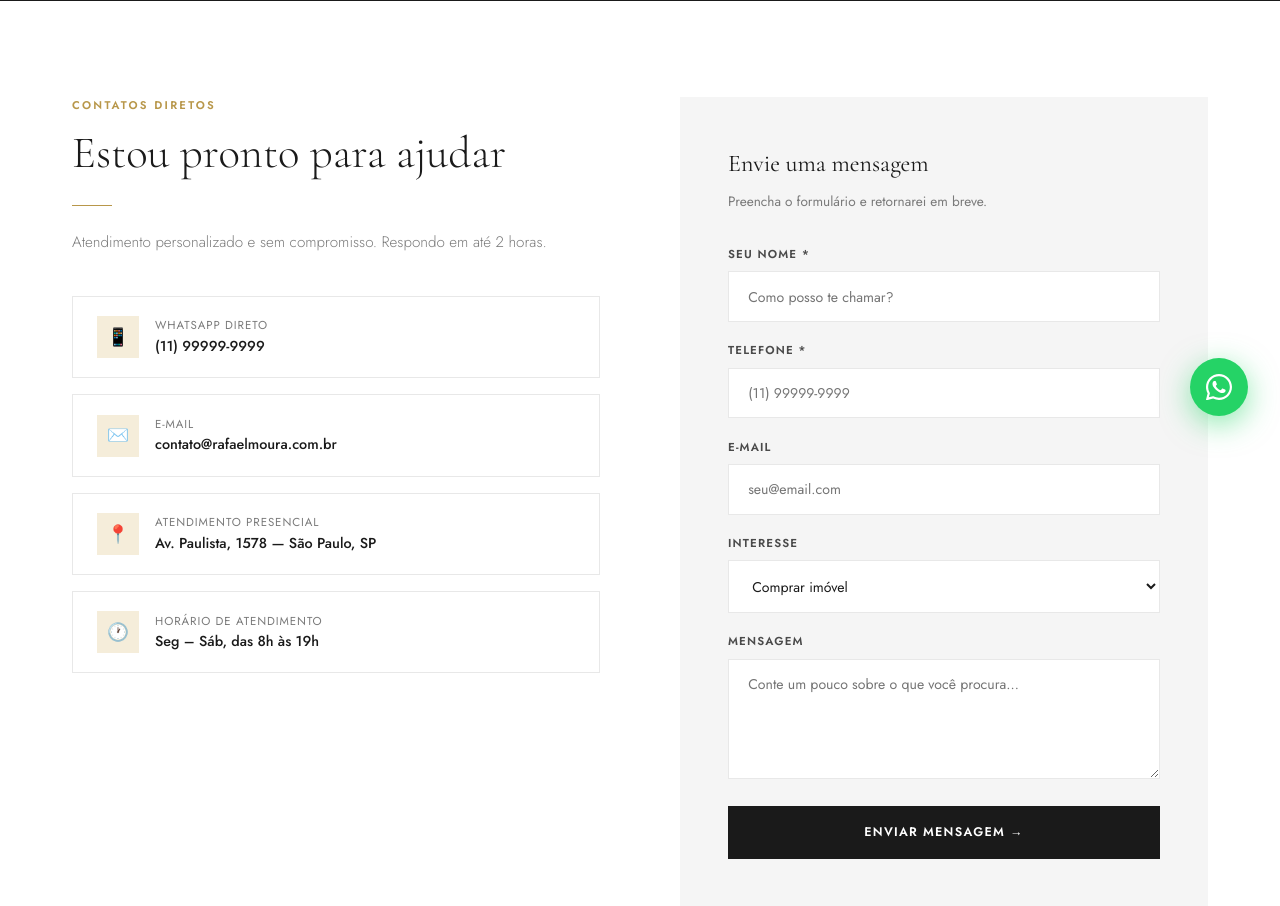
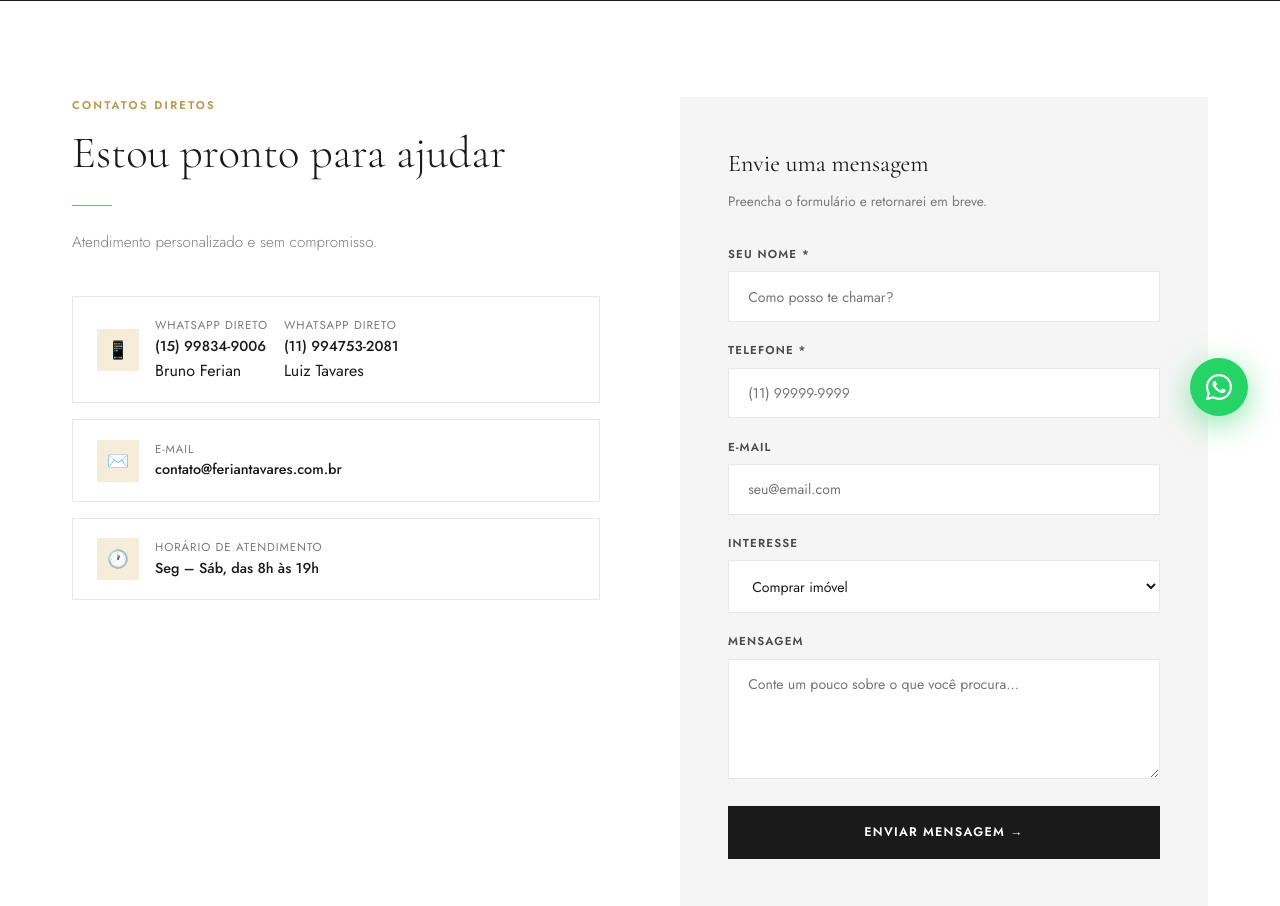
Before and after one commit to bferiandev/imoveis_project, a Django app: page /contato/ in a window 1280 px wide. Shown: the part 352-1258 px from the top of the page. Run offline with Django 5.2, Linux system fonts and the light colour scheme.

Commit message:
fix: alterações de dados pessoais na página de contato

```diff
--- a/templates/core/contato.html
+++ b/templates/core/contato.html
@@ -38,20 +38,21 @@
       <span class="section-label">Contatos diretos</span>
       <h2 class="section-title">Estou pronto para ajudar</h2>
       <div class="divider"></div>
-      <p class="section-sub" style="margin-bottom:2.5rem">Atendimento personalizado e sem compromisso. Respondo em até 2 horas.</p>
+      <p class="section-sub" style="margin-bottom:2.5rem">Atendimento personalizado e sem compromisso.</p>
 
       <a href="https://wa.me/{{ WHATSAPP_NUMBER }}" target="_blank" class="contact-method">
         <div class="contact-icon">📱</div>
-        <div><div class="contact-label">WhatsApp direto</div><div class="contact-value">(11) 99999-9999</div></div>
+        <div><div class="contact-label">WhatsApp direto</div><div class="contact-value">(15) 99834-9006</div><span>Bruno Ferian</span></div>
+        <div><div class="contact-label">WhatsApp direto</div><div class="contact-value">(11) 994753-2081</div><span>Luiz Tavares</span></div>
       </a>
-      <a href="mailto:contato@rafaelmoura.com.br" class="contact-method">
+      <a href="mailto:contato@feriantavares.com.br" class="contact-method">
         <div class="contact-icon">✉️</div>
-        <div><div class="contact-label">E-mail</div><div class="contact-value">contato@rafaelmoura.com.br</div></div>
+        <div><div class="contact-label">E-mail</div><div class="contact-value">contato@feriantavares.com.br</div></div>
       </a>
-      <div class="contact-method" style="cursor:default">
+      <!-- <div class="contact-method" style="cursor:default">
         <div class="contact-icon">📍</div>
         <div><div class="contact-label">Atendimento presencial</div><div class="contact-value">Av. Paulista, 1578 — São Paulo, SP</div></div>
-      </div>
+      </div> -->
       <div class="contact-method" style="cursor:default">
         <div class="contact-icon">🕐</div>
         <div><div class="contact-label">Horário de atendimento</div><div class="contact-value">Seg – Sáb, das 8h às 19h</div></div>
```
